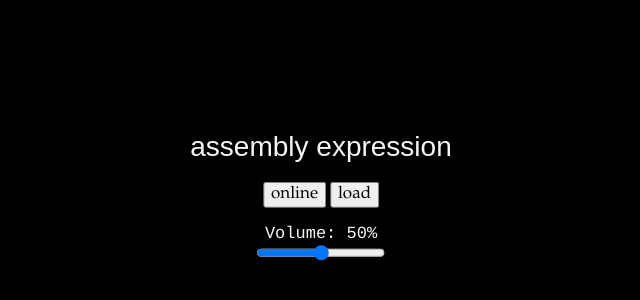
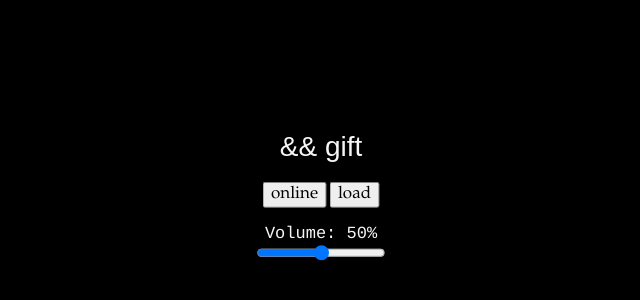
Before and after one commit to pparocza/-_gift, a plain HTML site: page index.html in a window 1280 px wide. Shown: the part 204-504 px from the top of the page, without its empty margins (319-959 px from the left). Drawn offline with Linux system fonts and the light colour scheme.

Commit message:
change title

```diff
--- a/index.html
+++ b/index.html
@@ -1,7 +1,7 @@
  <!DOCTYPE html>
 <html>
 <head>
-	<title>assembly expression</title>
+	<title>&& gift</title>
 	<link href="style.css" rel="stylesheet"></link>
 </head>
 <body class="bodyElement">
@@ -9,7 +9,7 @@
 
 	<div class="container">
 
-    <h1>assembly expression</h1>
+    <h1>&& gift</h1>
 
     <p><button class="online">online</button> <button class="start">load</button></p>
 
```
